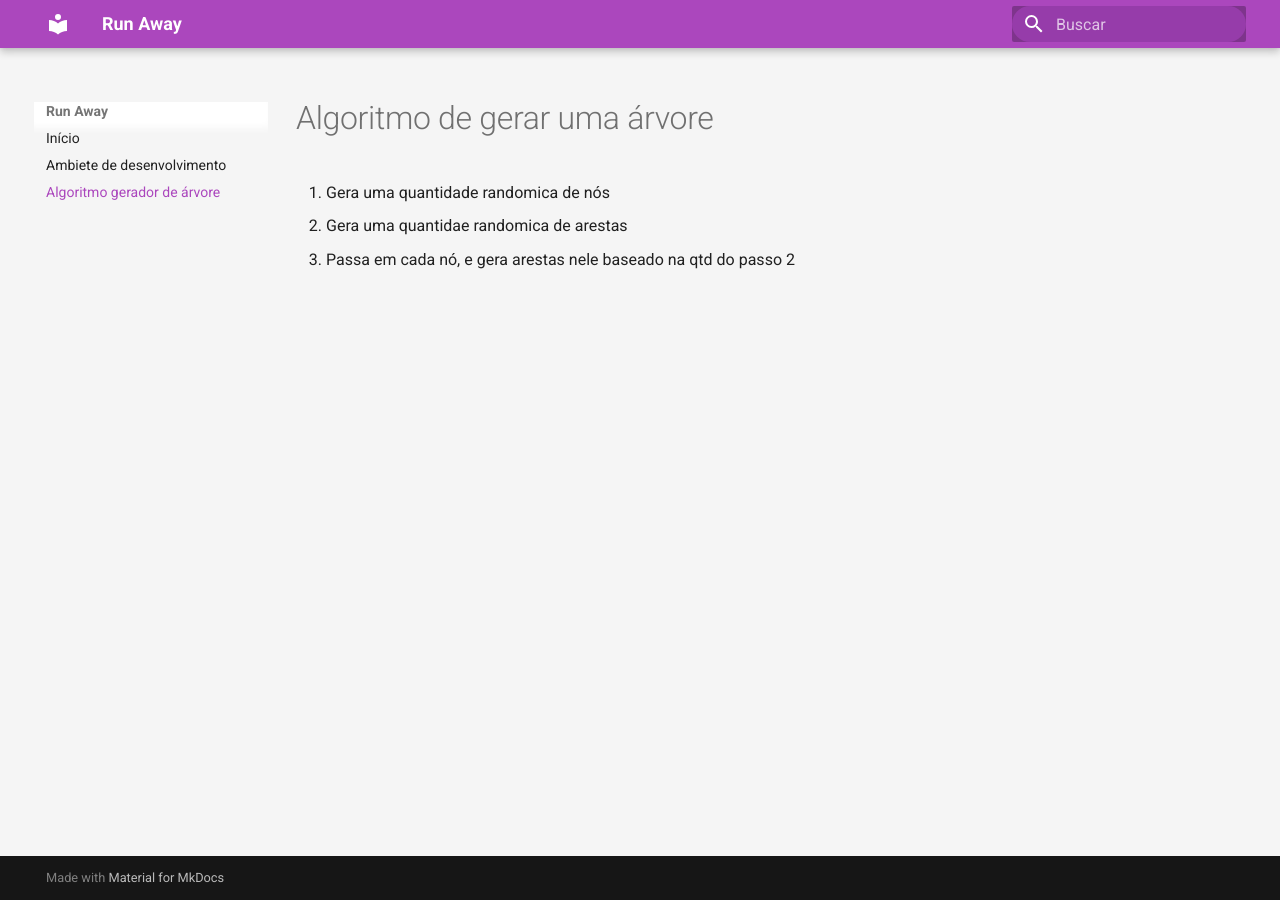
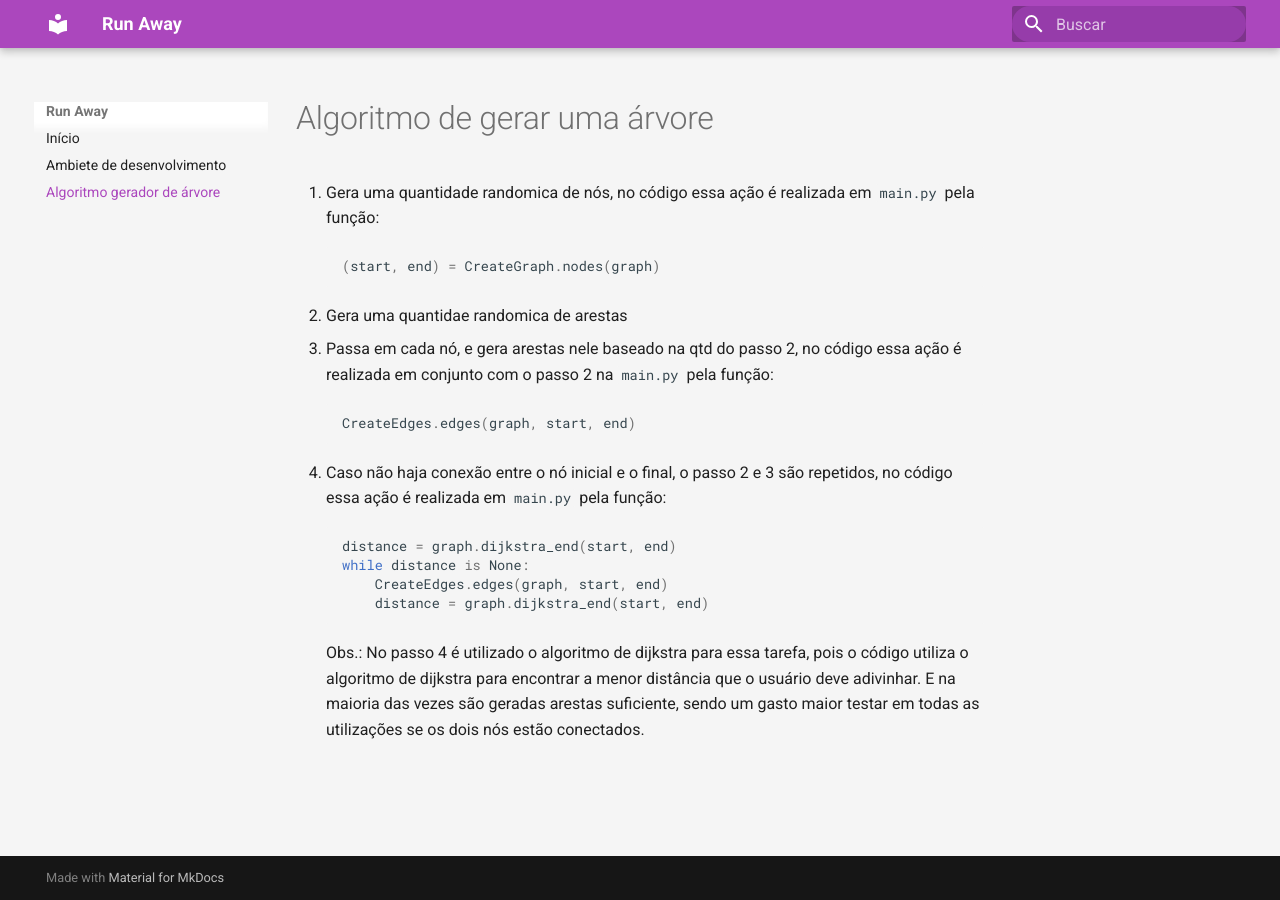
Before and after one commit to klmurussi/Grafos2_Run-Away, an MkDocs documentation site: the page built from docs/gerador.md, in a window 1280 px wide. Built offline with MkDocs 1.6.1 and Material for MkDocs 9.7.7, drawn with Linux system fonts in a browser that asks for light colours.

Commit message:
update docs

````diff
--- a/docs/gerador.md
+++ b/docs/gerador.md
@@ -1,5 +1,19 @@
 # Algoritmo de gerar uma árvore
 
-1. Gera uma quantidade randomica de nós
+1. Gera uma quantidade randomica de nós, no código essa ação é realizada em `main.py` pela função:<br>
+  ```python
+  (start, end) = CreateGraph.nodes(graph)
+  ```
 2. Gera uma quantidae randomica de arestas
-3. Passa em cada nó, e gera arestas nele baseado na qtd do passo 2
+3. Passa em cada nó, e gera arestas nele baseado na qtd do passo 2, no código essa ação é realizada em conjunto com o passo 2 na `main.py` pela função:<br>
+  ```python
+  CreateEdges.edges(graph, start, end)
+  ```
+4. Caso não haja conexão entre o nó inicial e o final, o passo 2 e 3 são repetidos, no código essa ação é realizada em `main.py` pela função:<br>
+  ```python
+  distance = graph.dijkstra_end(start, end)
+  while distance is None:
+      CreateEdges.edges(graph, start, end)
+      distance = graph.dijkstra_end(start, end)
+  ```
+Obs.: No passo 4 é utilizado o algoritmo de dijkstra para essa tarefa, pois o código utiliza o algoritmo de dijkstra para encontrar a menor distância que o usuário deve adivinhar. E na maioria das vezes são geradas arestas suficiente, sendo um gasto maior testar em todas as utilizações se os dois nós estão conectados.
--- a/mkdocs.yml
+++ b/mkdocs.yml
@@ -8,6 +8,10 @@ theme:
     primary: purple
     accent: purple
 
+markdown_extensions:
+  - pymdownx.highlight
+  - pymdownx.superfences
+
 extra_css:
   - stylesheets/extra.css
 
````
Also changed, not shown: docs/ambiente.md (+6 -6 lines), docs/index.md (+13 -1 lines), docs/images/end.png (added), docs/images/game.png (added), docs/images/writing.png (added).
